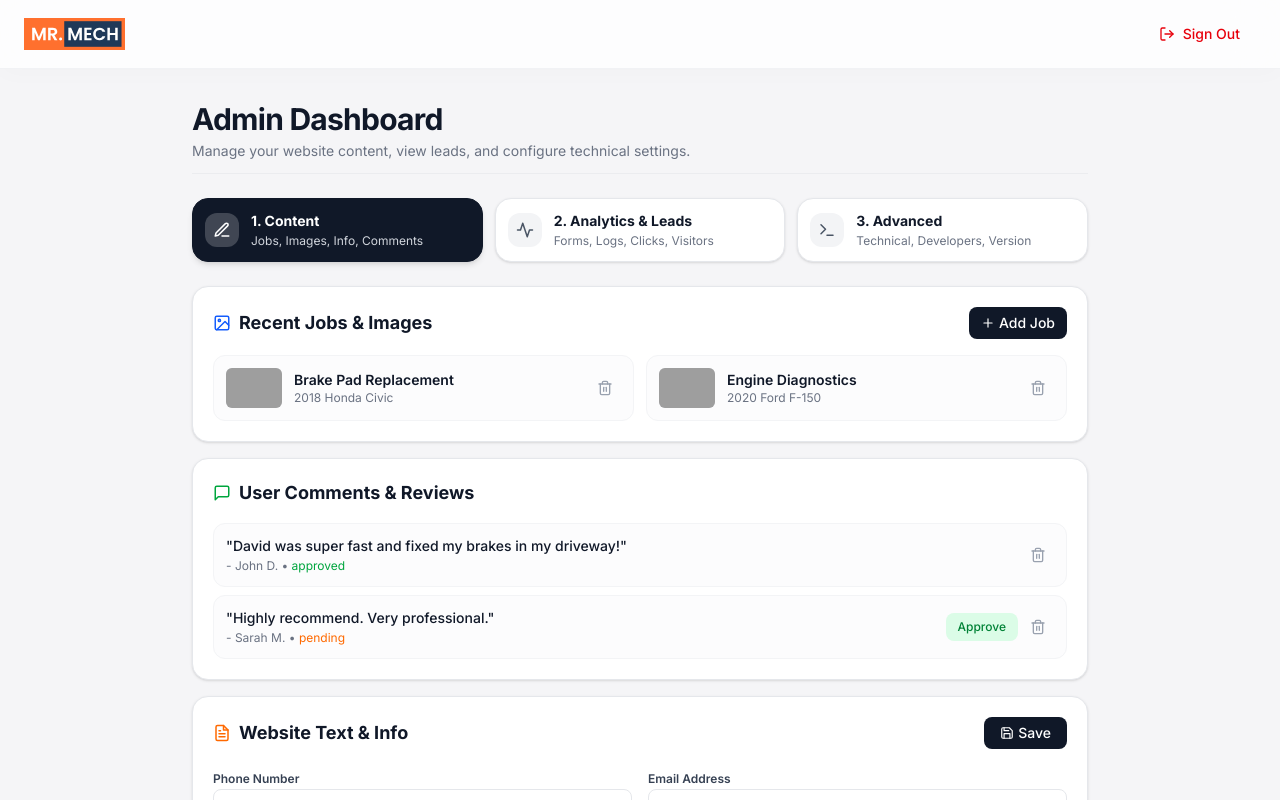
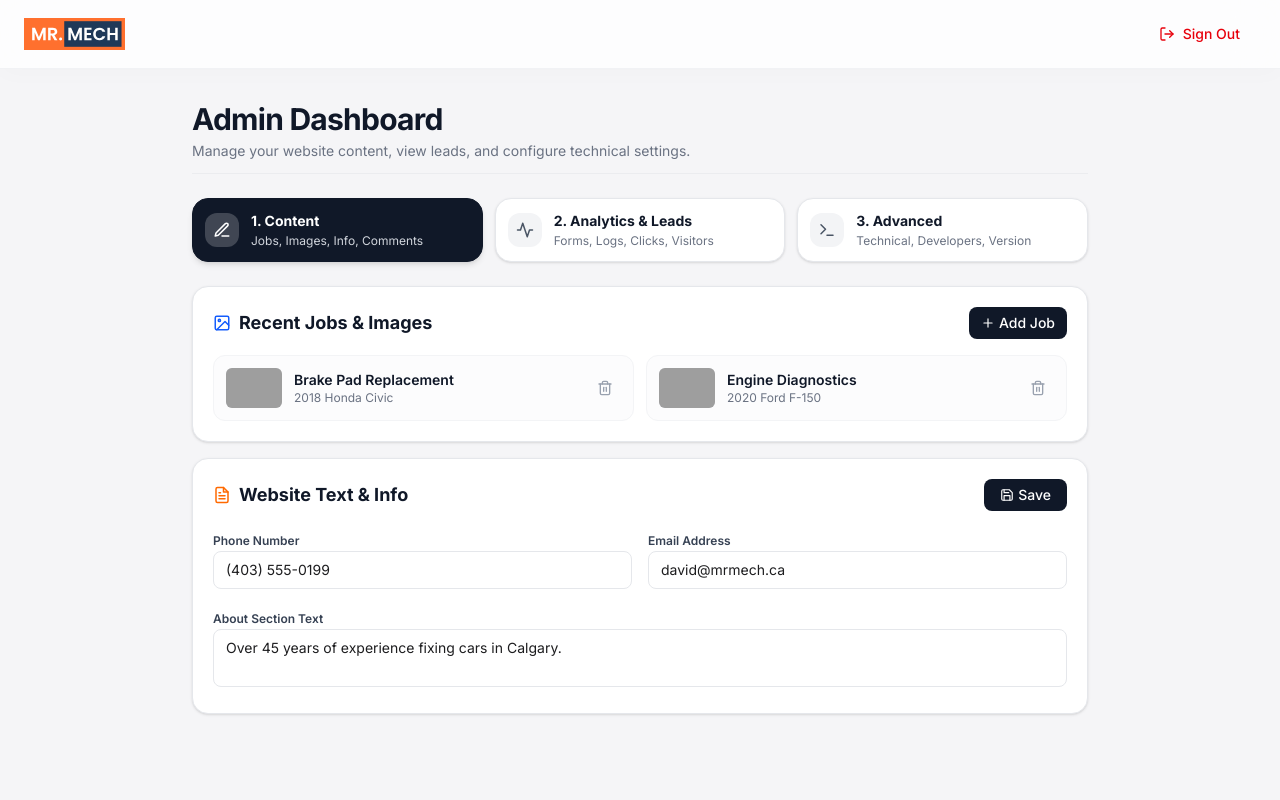
Before and after one commit to bowrand/UI--02, a Next.js app: page /admin in a window 1280 px wide. Shown: the top 800 px of the page. Built offline with nearby package versions, Linux system fonts and the light colour scheme; grey boxes are pictures that could not be loaded.

Commit message:
Remove User Comments & Reviews from admin dashboard

```diff
--- a/app/admin/components/ContentManager.tsx
+++ b/app/admin/components/ContentManager.tsx
@@ -2,7 +2,7 @@
 
 import { useState } from "react";
 import { motion } from "framer-motion";
-import { FiPlus, FiTrash2, FiSave, FiMessageSquare, FiImage, FiFileText } from "react-icons/fi";
+import { FiPlus, FiTrash2, FiSave, FiImage, FiFileText } from "react-icons/fi";
 import Image from "next/image";
 
 const initialJobs = [
@@ -10,19 +10,12 @@ const initialJobs = [
   { id: 2, title: "Engine Diagnostics", car: "2020 Ford F-150", images: ["https://images.unsplash.com/photo-1619642751034-765dfdf7c58e?q=80&w=800&auto=format&fit=crop"] },
 ];
 
-const initialComments = [
-  { id: 1, author: "John D.", text: "David was super fast and fixed my brakes in my driveway!", status: "approved" },
-  { id: 2, author: "Sarah M.", text: "Highly recommend. Very professional.", status: "pending" },
-];
 
 export default function ContentManager() {
   const [jobs, setJobs] = useState(initialJobs);
-  const [comments, setComments] = useState(initialComments);
   const [info, setInfo] = useState({ phone: "(403) 555-0199", email: "david@mrmech.ca", about: "Over 45 years of experience fixing cars in Calgary." });
 
   const handleDeleteJob = (id: number) => setJobs(jobs.filter(j => j.id !== id));
-  const handleApproveComment = (id: number) => setComments(comments.map(c => c.id === id ? { ...c, status: "approved" } : c));
-  const handleDeleteComment = (id: number) => setComments(comments.filter(c => c.id !== id));
 
   return (
     <div className="space-y-4">
@@ -52,28 +45,7 @@ export default function ContentManager() {
         </div>
       </div>
 
-      {/* 2. User Comments */}
-      <div className="bg-white rounded-2xl p-4 md:p-5 shadow-sm border border-gray-200">
-        <h2 className="text-lg font-bold text-gray-900 flex items-center gap-2 mb-4"><FiMessageSquare className="text-green-600" /> User Comments & Reviews</h2>
-        <div className="space-y-2">
-          {comments.map((comment) => (
-            <div key={comment.id} className="flex items-center justify-between gap-3 p-3 rounded-xl border border-gray-100 bg-gray-50/50">
-              <div className="flex-1 min-w-0">
-                <p className="text-sm text-gray-900 font-medium">"{comment.text}"</p>
-                <p className="text-xs text-gray-500 mt-0.5">- {comment.author} • <span className={comment.status === 'approved' ? 'text-green-600' : 'text-orange-500'}>{comment.status}</span></p>
-              </div>
-              <div className="flex items-center gap-1 shrink-0">
-                {comment.status === 'pending' && (
-                  <button onClick={() => handleApproveComment(comment.id)} className="px-3 py-1.5 text-xs font-medium text-green-700 bg-green-100 hover:bg-green-200 rounded-lg transition-colors">Approve</button>
-                )}
-                <button onClick={() => handleDeleteComment(comment.id)} className="p-2 text-gray-400 hover:text-red-600 hover:bg-red-50 rounded-lg transition-colors">
-                  <FiTrash2 size={16} />
-                </button>
-              </div>
-            </div>
-          ))}
-        </div>
-      </div>
+      {/* comments removed per request */}
 
       {/* 3. General Info & Text Content */}
       <div className="bg-white rounded-2xl p-4 md:p-5 shadow-sm border border-gray-200">
```
